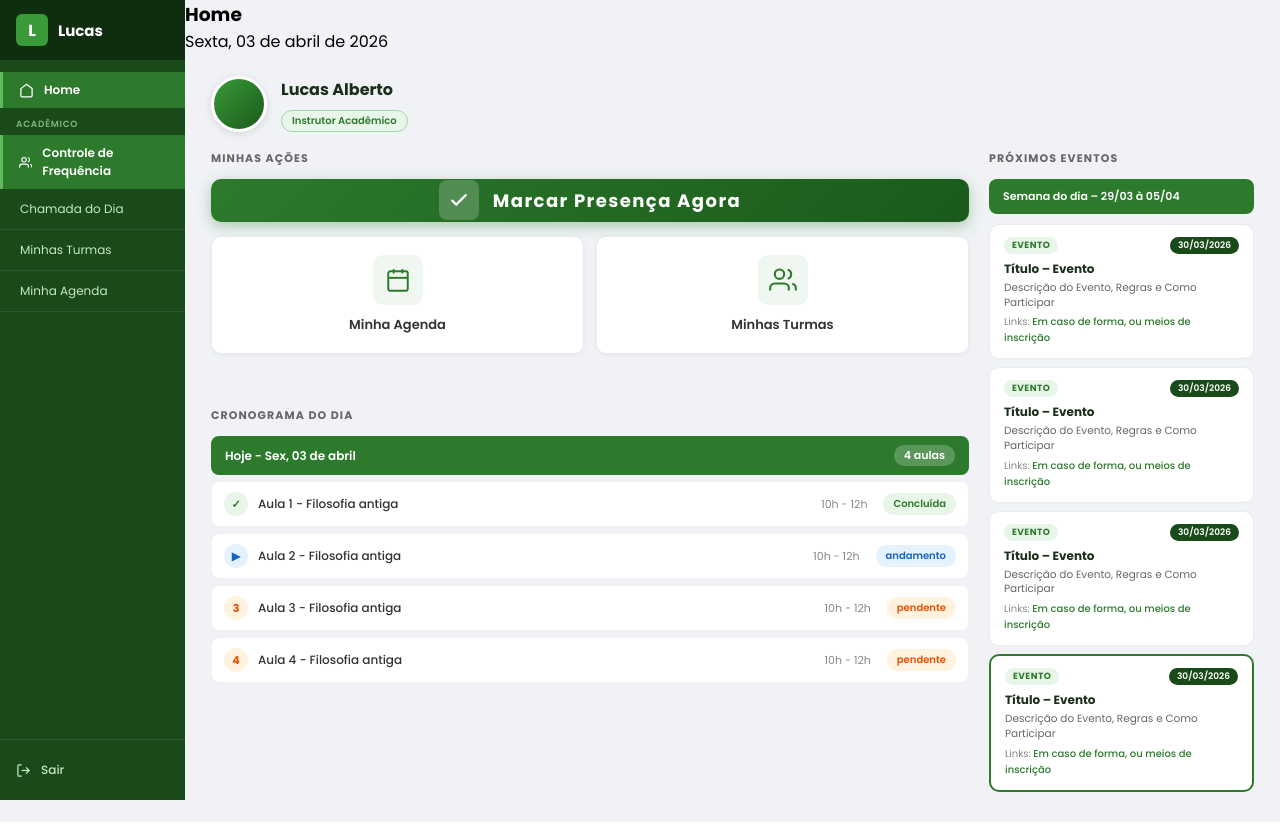
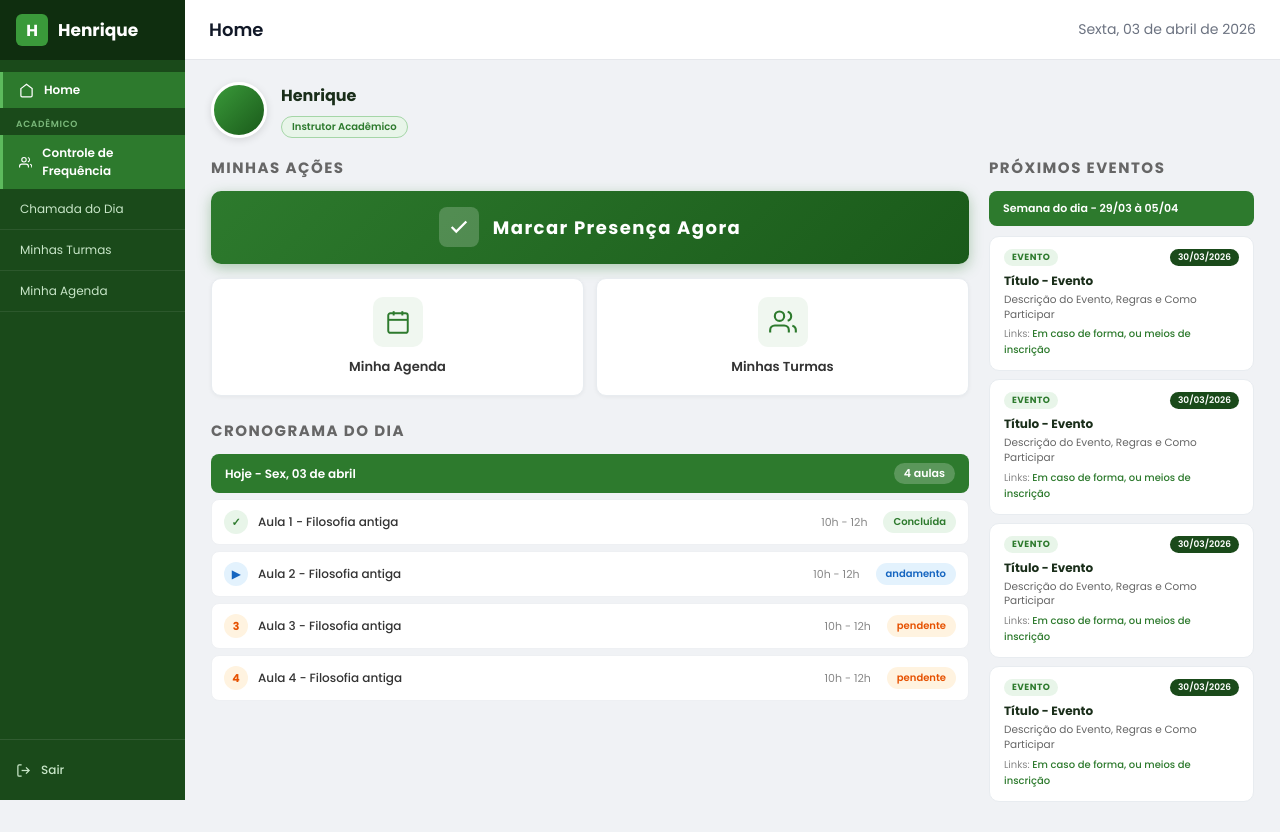
Before and after one commit to CHRONOS-SPTECH/chronos-platform-web, a React (Vite) app in the folder chronos - react/: page / in a window 1280 px wide. Built offline with nearby package versions, Linux system fonts and the light colour scheme.

Commit message:
fix - ajustes home instrutor

```diff
--- a/chronos - react/src/components/homeInstrutor/Acoes.jsx
+++ b/chronos - react/src/components/homeInstrutor/Acoes.jsx
@@ -5,6 +5,7 @@ function Acoes() {
 
       <button className="btn-presenca">
         <div className="btn-presenca-icon">
+          {/* icon de check */}
           <svg width="22" height="22" fill="none" stroke="white" strokeWidth="2.5" viewBox="0 0 24 24">
             <polyline points="20 6 9 17 4 12" />
           </svg>
--- a/chronos - react/src/components/homeInstrutor/Cronograma.jsx
+++ b/chronos - react/src/components/homeInstrutor/Cronograma.jsx
@@ -1,4 +1,6 @@
-const aulas = [
+
+function Cronograma() {
+  const aulas = [
   { id: 1, titulo: "Aula 1 - Filosofia antiga", horario: "10h - 12h", status: "concluida" },
   { id: 2, titulo: "Aula 2 - Filosofia antiga", horario: "10h - 12h", status: "andamento" },
   { id: 3, titulo: "Aula 3 - Filosofia antiga", horario: "10h - 12h", status: "pendente" },
@@ -11,7 +13,6 @@ const statusConfig = {
   pendente:  { label: "pendente",  icon: null },
 };
 
-function Cronograma() {
   return (
     <section>
       <p className="section-title">Cronograma do Dia</p>
@@ -26,7 +27,9 @@ function Cronograma() {
         return (
           <div key={aula.id} className="aula-row">
             <div className={`aula-num status-${aula.status}`}>
+              {/* usa o icon se existir, senão mostra o número da aula */}
               {cfg.icon || idx + 1}
+
             </div>
             <span className="aula-titulo">{aula.titulo}</span>
             <span className="aula-horario">{aula.horario}</span>
--- a/chronos - react/src/components/homeInstrutor/Eventos.jsx
+++ b/chronos - react/src/components/homeInstrutor/Eventos.jsx
@@ -1,8 +1,8 @@
 const eventos = [
-  { id: 1, data: "30/03/2026", titulo: "Título – Evento", descricao: "Descrição do Evento, Regras e Como Participar", link: "Em caso de forma, ou meios de inscrição" },
-  { id: 2, data: "30/03/2026", titulo: "Título – Evento", descricao: "Descrição do Evento, Regras e Como Participar", link: "Em caso de forma, ou meios de inscrição" },
-  { id: 3, data: "30/03/2026", titulo: "Título – Evento", descricao: "Descrição do Evento, Regras e Como Participar", link: "Em caso de forma, ou meios de inscrição" },
-  { id: 4, data: "30/03/2026", titulo: "Título – Evento", descricao: "Descrição do Evento, Regras e Como Participar", link: "Em caso de forma, ou meios de inscrição", highlighted: true },
+  { id: 1, data: "30/03/2026", titulo: "Título - Evento", descricao: "Descrição do Evento, Regras e Como Participar", link: "Em caso de forma, ou meios de inscrição" },
+  { id: 2, data: "30/03/2026", titulo: "Título - Evento", descricao: "Descrição do Evento, Regras e Como Participar", link: "Em caso de forma, ou meios de inscrição" },
+  { id: 3, data: "30/03/2026", titulo: "Título - Evento", descricao: "Descrição do Evento, Regras e Como Participar", link: "Em caso de forma, ou meios de inscrição" },
+  { id: 4, data: "30/03/2026", titulo: "Título - Evento", descricao: "Descrição do Evento, Regras e Como Participar", link: "Em caso de forma, ou meios de inscrição"},
 ];
 
 function Eventos() {
@@ -10,10 +10,10 @@ function Eventos() {
     <section className="eventos">
       <p className="section-title">Próximos Eventos</p>
 
-      <div className="eventos-semana">Semana do dia – 29/03 à 05/04</div>
+      <div className="eventos-semana">Semana do dia - 29/03 à 05/04</div>
 
       {eventos.map((ev) => (
-        <div key={ev.id} className={`evento-card ${ev.highlighted ? "highlighted" : ""}`}>
+        <div key={ev.id} className="evento-card">
           <div className="evento-top">
             <span className="evento-tag">Evento</span>
             <span className="evento-data">{ev.data}</span>
--- a/chronos - react/src/components/homeInstrutor/Header.jsx
+++ b/chronos - react/src/components/homeInstrutor/Header.jsx
@@ -1,7 +1,7 @@
 
 function Header(){
     return(
-        <header className="header_instrtutor">
+        <header className="header_instrutor">
             <h3>Home</h3>
             <p>Sexta, 03 de abril de 2026</p>
         </header>
--- a/chronos - react/src/components/homeInstrutor/Profile.jsx
+++ b/chronos - react/src/components/homeInstrutor/Profile.jsx
@@ -3,7 +3,7 @@ function ProfileCard() {
     <div className="profile-card">
       <div className="avatar"></div>
       <div>
-        <h2 className="profile-name">Lucas Alberto</h2>
+        <h2 className="profile-name">Henrique</h2>
         <span className="profile-badge">Instrutor Acadêmico</span>
       </div>
     </div>
--- a/chronos - react/src/components/homeInstrutor/SideBar.jsx
+++ b/chronos - react/src/components/homeInstrutor/SideBar.jsx
@@ -4,8 +4,8 @@ function Sidebar() {
   return (
     <aside className="sidebar">
       <div className="sidebar-logo">
-        <div className="sidebar-logo-box">L</div>
-        <span>Lucas</span>
+        <div className="sidebar-logo-box">H</div>
+        <span>Henrique</span>
       </div>
 
       <nav className="sidebar-nav">
--- a/chronos - react/src/styles/homeInstrutor.css
+++ b/chronos - react/src/styles/homeInstrutor.css
@@ -1,6 +1,7 @@
 @import url('https://fonts.googleapis.com/css2?family=Poppins:wght@300;400;500;600;700&display=swap');
 
-/* ── GERAL ─────────────────────────────────────────────── */
+
+
 .page {
   display: flex;
   min-height: 100vh;
@@ -32,7 +33,7 @@
 }
 
 .section-title {
-  font-size: 11px;
+  font-size: 15px;
   font-weight: 700;
   letter-spacing: 0.1em;
   text-transform: uppercase;
@@ -40,7 +41,7 @@
   margin: 0 0 12px;
 }
 
-/* ── SIDEBAR ───────────────────────────────────────────── */
+/* ── SIDEBAR */
 /* Sidebar container */
 .sidebar {
   width: 185px;
@@ -64,7 +65,7 @@
   gap: 10px;
   color: white;
   font-weight: 700;
-  font-size: 15px;
+  font-size: 17px;
 }
 
 .sidebar-logo-box {
@@ -80,7 +81,7 @@
   color: white;
 }
 
-/* Navegação */
+
 .sidebar-nav {
   flex: 1;
   padding-top: 12px;
@@ -140,14 +141,14 @@
   color: white;
 }
 
-/* Rodapé */
+
 .sidebar-footer {
   border-top: 1px solid rgba(255, 255, 255, 0.1);
   padding: 12px 0;
 }
 
 
-/* ── HEADER ────────────────────────────────────────────── */
+/* ── HEADER  */
 .header {
   background: white;
   padding: 12px 28px;
@@ -178,7 +179,29 @@
   color: #888;
 }
 
-/* ── PROFILE CARD ──────────────────────────────────────── */
+.header_instrutor {
+  display: flex;
+  align-items: center;
+  justify-content: space-between;
+  padding: 16px 24px;
+  border-bottom: 1px solid #e5e7eb;
+  background-color: #ffffff;
+}
+
+.header_instrutor h3 {
+  font-size: 18px;
+  font-weight: 600;
+  color: #111827;
+  margin: 0;
+}
+
+.header_instrutor p {
+  font-size: 14px;
+  color: #6b7280;
+  margin: 0;
+}
+
+/* ── PROFILE CARD*/
 .profile-card {
   grid-column: 1 / -1;
   display: flex;
@@ -220,9 +243,10 @@
   border: 1px solid #a5d6a7;
 }
 
-/* ── AÇÕES ─────────────────────────────────────────────── */
+/* ── AÇÕES ─ */
 .btn-presenca {
   width: 100%;
+  height: 30%;
   background: linear-gradient(135deg, #2d7a2d, #1a5a1a);
   color: white;
   border: none;
@@ -373,7 +397,7 @@
   color: #e65100;
 }
 
-/* ── EVENTOS ───────────────────────────────────────────── */
+/* ── EVENTOS */
 .eventos {
   display: flex;
   flex-direction: column;
```
Also changed, not shown: chronos - react/src/components/Eventomap.jsx (deleted, +0 -25 lines).
